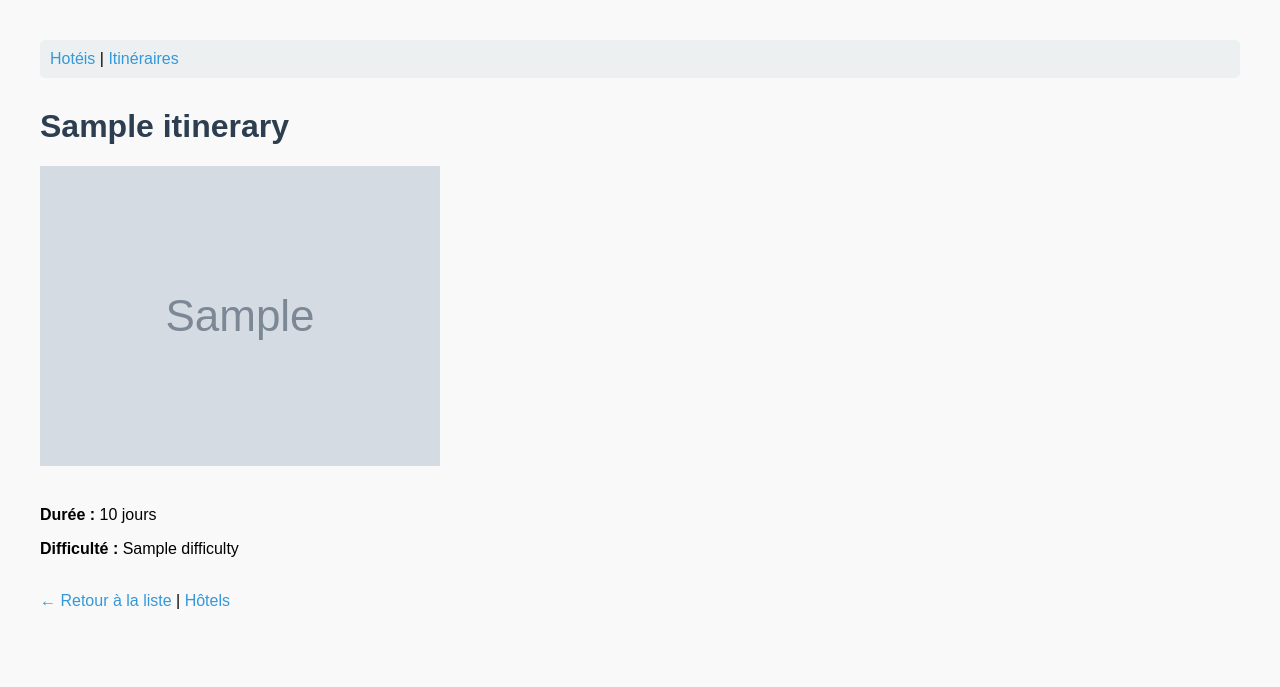
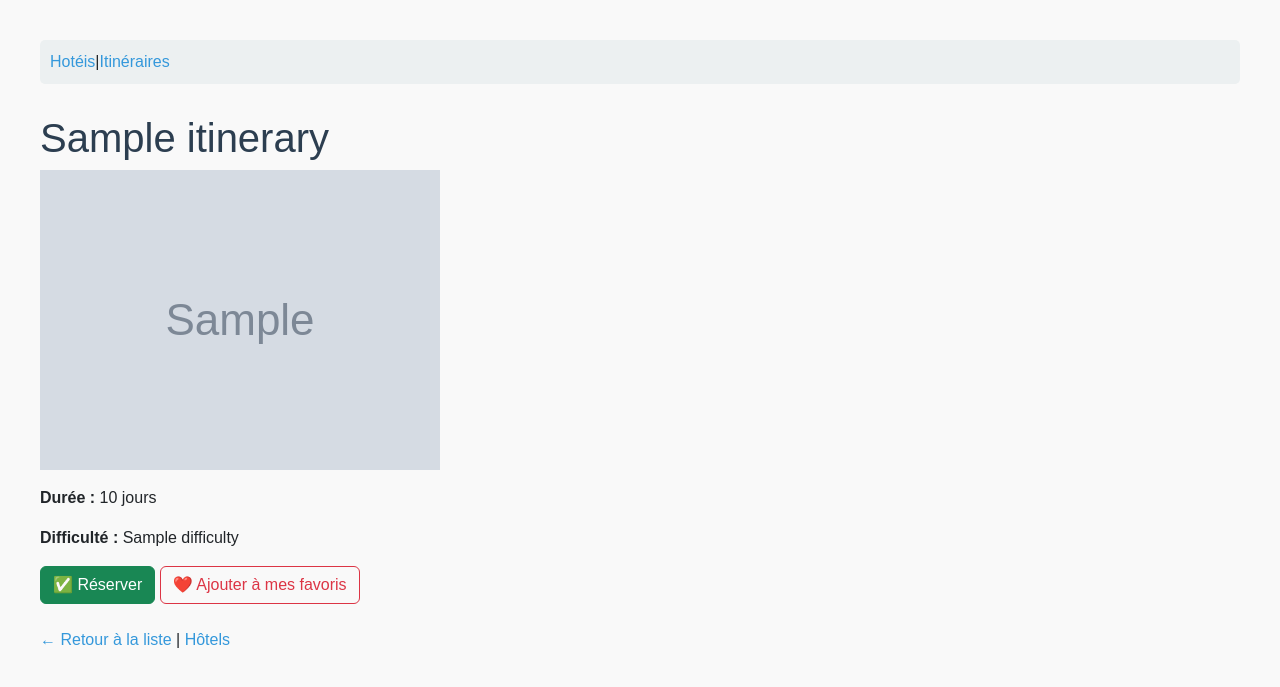
Before and after one commit to h1mza07/Digital-creativity, a Django app: template routes/templates/routes/itinerary_detail.html in a window 1280 px wide. Shown: the top 687 px of the page. Run offline with Django 4.2, Linux system fonts and the light colour scheme; the template is opened without the code that fills it: most values are stand-ins (such as "Sample title", 1, 10 or a date in 2020); grey boxes marked "Sample" are stand-in pictures.

Commit message:
EL Assioui Imane : Ajout des boutons 'Réserver' et 'Ajouter à mes favoris' avec style Bootstrap

```diff
--- a/routes/templates/routes/itinerary_detail.html
+++ b/routes/templates/routes/itinerary_detail.html
@@ -5,9 +5,9 @@
 {% block content %}
 <h1>{{ itinerary.title }}</h1>
 
-<!-- Affichage de l'image -->
+<!-- Image -->
 {% if itinerary.image %}
-    <img src="{{ itinerary.image.url }}" alt="{{ itinerary.title }}" style="max-width: 100%; height: auto; margin-bottom: 20px;">
+    <img src="{{ itinerary.image.url }}" alt="{{ itinerary.title }}" class="img-fluid mb-3">
 {% else %}
     <p>Aucune image disponible.</p>
 {% endif %}
@@ -15,6 +15,12 @@
 <p><strong>Durée :</strong> {{ itinerary.duration_days }} jours</p>
 <p><strong>Difficulté :</strong> {{ itinerary.difficulty }}</p>
 
+<!-- Boutons -->
+<div class="mt-3">
+    <a href="#" class="btn btn-success">✅ Réserver</a>
+    <a href="#" class="btn btn-outline-danger">❤️ Ajouter à mes favoris</a>
+</div>
+
 <br>
 <a href="/routes/">← Retour à la liste</a> |
 <a href="/hotels/city/1/">Hôtels</a>
--- a/templates/base.html
+++ b/templates/base.html
@@ -3,6 +3,7 @@
 <head>
     <meta charset="UTF-8">
     <title>{% block title %}Agence de Voyage{% endblock %}</title>
+    <link href="https://cdn.jsdelivr.net/npm/bootstrap@5.3.0/dist/css/bootstrap.min.css" rel="stylesheet">
     <style>
         body { font-family: Arial, sans-serif; margin: 40px; background: #f9f9f9; }
         h1 { color: #2c3e50; }
```
